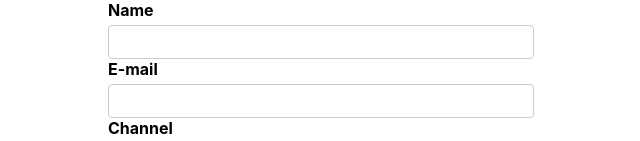
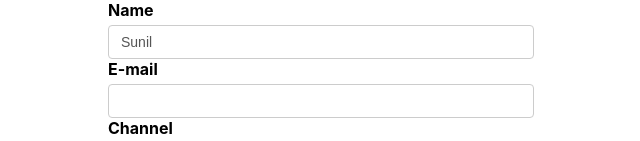
Before and after one commit to spawn57/learning-formik, a React (Create React App) app: page / in a window 1280 px wide. Shown: the top 141 px of the page, without its empty margins (319-959 px from the left). Built offline with nearby package versions, Linux system fonts and the light colour scheme.

Commit message:
intialise the form with a value

```diff
--- a/src/components/YoutubeForm.js
+++ b/src/components/YoutubeForm.js
@@ -5,7 +5,7 @@ function YoutubeForm() {
 
     const formik = useFormik({
         initialValues: {
-            name: '',
+            name: 'Sunil',
             email: '',
             channel: '',
         }
```
